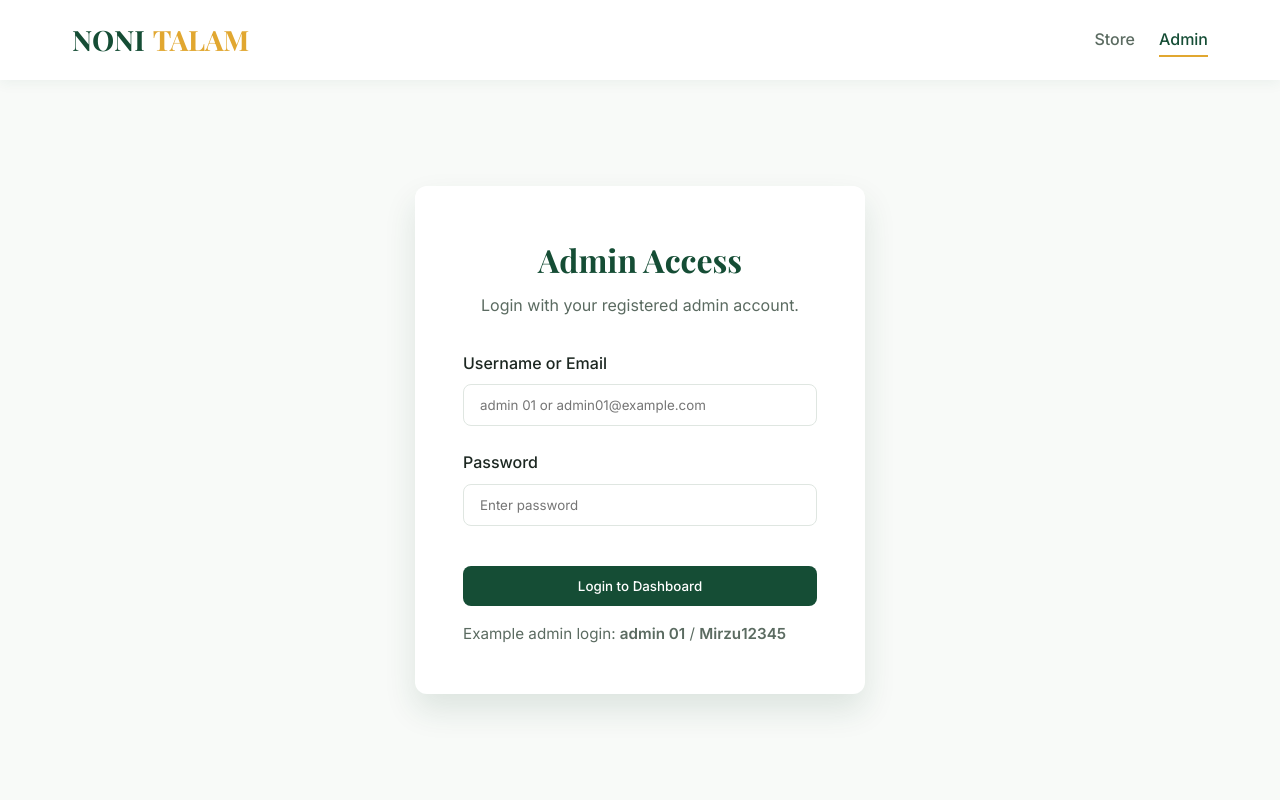
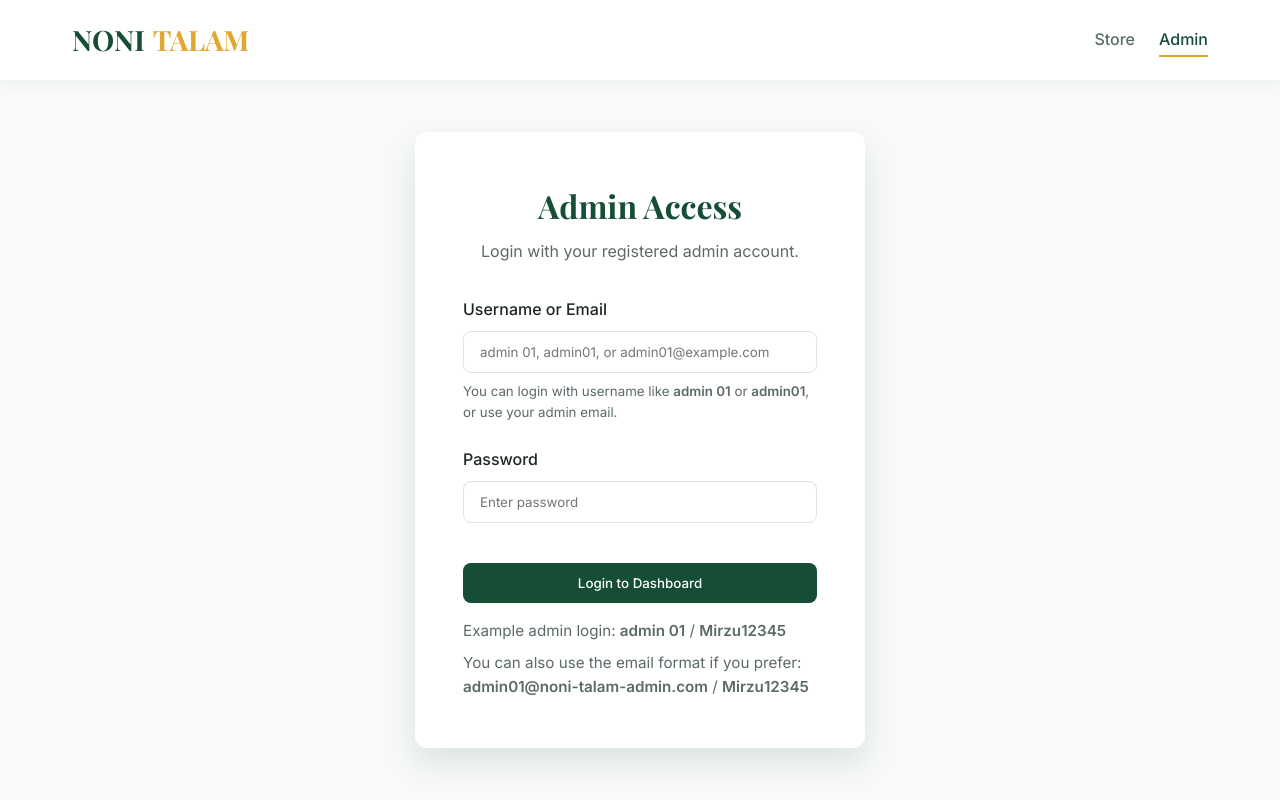
Before and after one commit to mirzu-code/produk-noni-talam, a React (Vite) app: page /login in a window 1280 px wide. Shown: the top 800 px of the page. Built offline with nearby package versions, Linux system fonts and the light colour scheme; no server answers; the database is empty; a web font is replaced by a local one.

Commit message:
admin dashboard

```diff
--- a/src/pages/Admin.jsx
+++ b/src/pages/Admin.jsx
@@ -1,8 +1,10 @@
 import React, { useContext, useState } from 'react';
 import { StoreContext } from '../context/StoreContext';
+import { AuthContext } from '../context/AuthContext';
 
 const Admin = () => {
   const { products, addProduct, updateProduct, deleteProduct } = useContext(StoreContext);
+  const { adminUser } = useContext(AuthContext);
 
   const [isEditing, setIsEditing] = useState(false);
   const [currentId, setCurrentId] = useState(null);
@@ -78,10 +80,22 @@ const Admin = () => {
     setFormData({ name: '', price: '', image: '', description: '', shopUrl: '', isOutOfStock: false });
   };
 
+  const displayRole = (role) => {
+    if (!role) return 'Admin';
+    return role.charAt(0).toUpperCase() + role.slice(1);
+  };
+
   return (
     <div className="admin-page container" style={{ padding: '3rem 2rem' }}>
       <div style={{ display: 'flex', justifyContent: 'space-between', alignItems: 'center', marginBottom: '2rem' }}>
-        <h2>Admin Dashboard</h2>
+        <div>
+          <h2>Admin Dashboard</h2>
+          {adminUser && (
+            <p style={{ margin: 0, color: 'var(--color-text-muted)' }}>
+              Hi <strong>{displayRole(adminUser.role)}</strong>, welcome back{adminUser.username ? ` — ${adminUser.username}` : ''}!
+            </p>
+          )}
+        </div>
       </div>
 
       <div style={{ display: 'grid', gridTemplateColumns: '1fr 2fr', gap: '3rem', alignItems: 'start' }}>
--- a/src/pages/Login.jsx
+++ b/src/pages/Login.jsx
@@ -67,8 +67,11 @@ const Login = () => {
               value={username}
               onChange={(e) => setUsername(e.target.value)}
               required
-              placeholder="admin 01 or admin01@example.com"
+              placeholder="admin 01, admin01, or admin01@example.com"
             />
+            <small style={{ color: 'var(--color-text-muted)', display: 'block', marginTop: '0.5rem' }}>
+              You can login with username like <strong>admin 01</strong> or <strong>admin01</strong>, or use your admin email.
+            </small>
           </div>
 
           <div className="form-group">
@@ -90,6 +93,9 @@ const Login = () => {
           <p style={{ marginTop: '1rem', color: 'var(--color-text-muted)', fontSize: '0.95rem' }}>
             Example admin login: <strong>admin 01</strong> / <strong>Mirzu12345</strong>
           </p>
+          <p style={{ marginTop: '0.5rem', color: 'var(--color-text-muted)', fontSize: '0.95rem' }}>
+            You can also use the email format if you prefer: <strong>admin01@noni-talam-admin.com</strong> / <strong>Mirzu12345</strong>
+          </p>
         </form>
       </div>
     </div>
```
